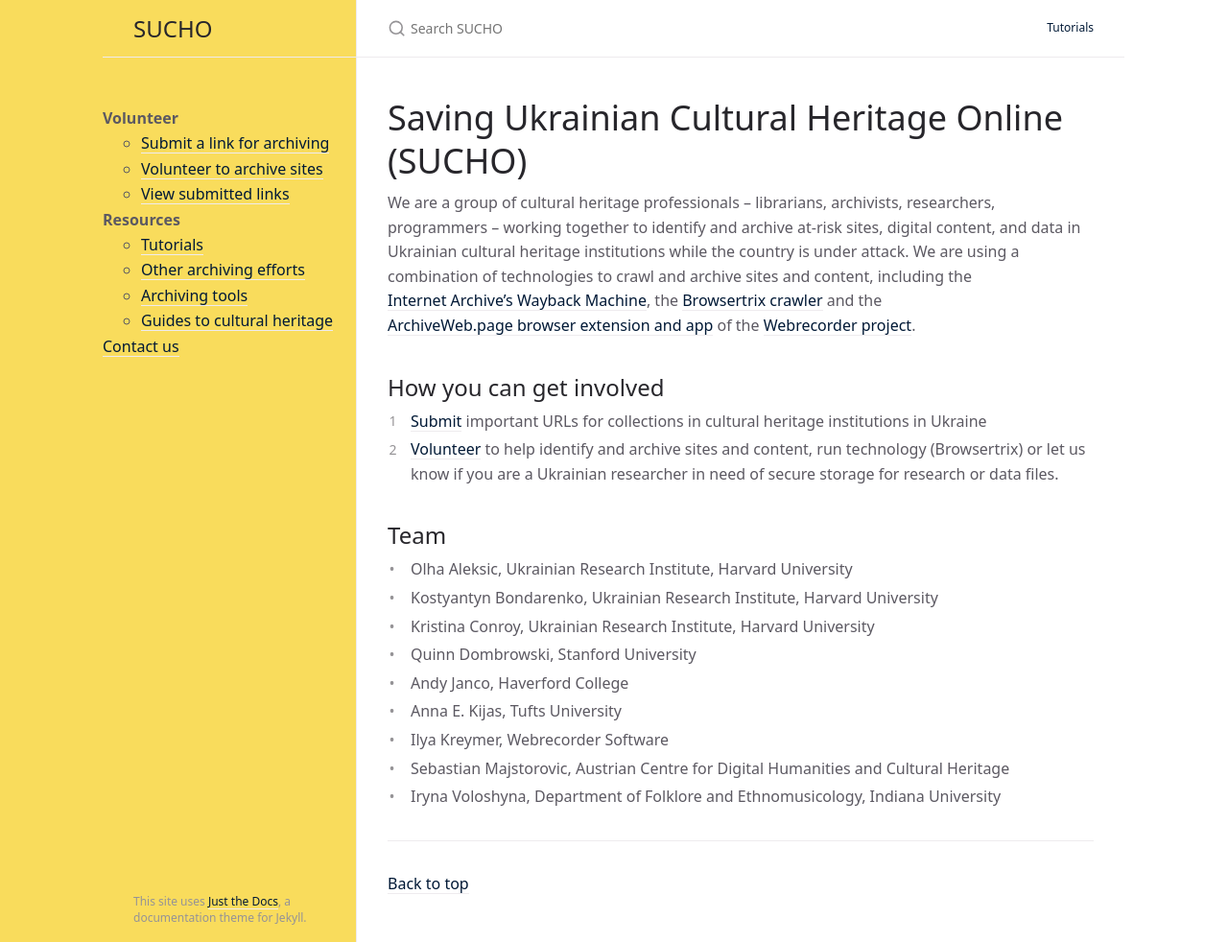
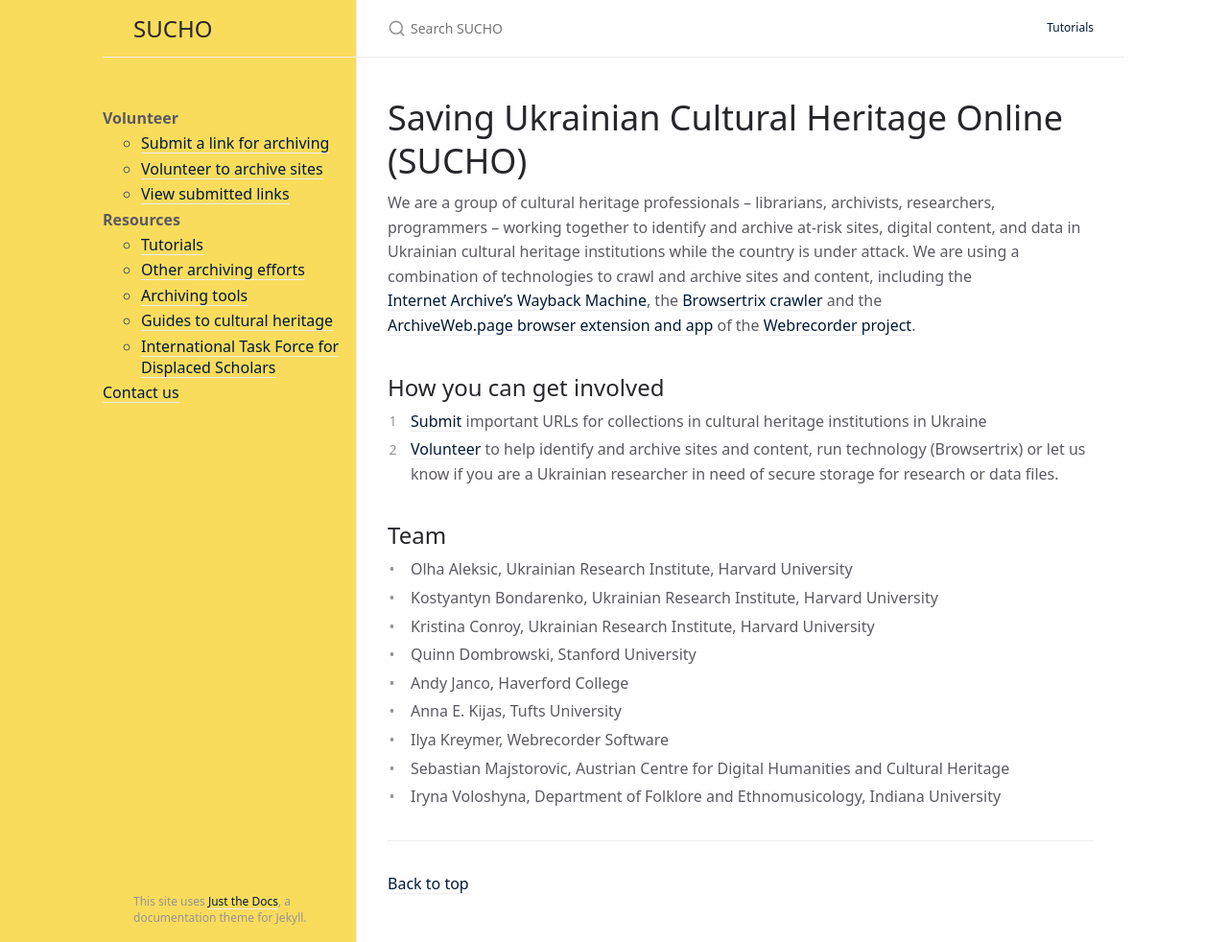
Before and after one commit to sucho-archiving/sucho-archiving.github.io, a Jekyll site: the page built from index.md, in a window 1280 px wide and 982 px high. Shown: the whole window at 96% size. Built offline with Jekyll 4.4.1, drawn with Linux system fonts in a browser that asks for light colours; our own code applies the rules of GitHub Pages for plain Markdown files.

Commit message:
Added ITFDS

```diff
--- a/_includes/nav.html
+++ b/_includes/nav.html
@@ -12,6 +12,7 @@
 		<li><a href="/other-efforts">Other archiving efforts</a></li>
 		<li><a href="/tech">Archiving tools</a></li>
 		<li><a href="/cultural-heritage">Guides to cultural heritage</a></li>
+		<li><a href="https://docs.google.com/document/d/1S0qKI9NoIMKVSoJ17R-_d4vkcolvCK4Is1dgGkFjgto/edit">International Task Force for Displaced Scholars</a></li>
 	</ul>
 </li>
 <li><a href="/contact">Contact us</a></li>
```
